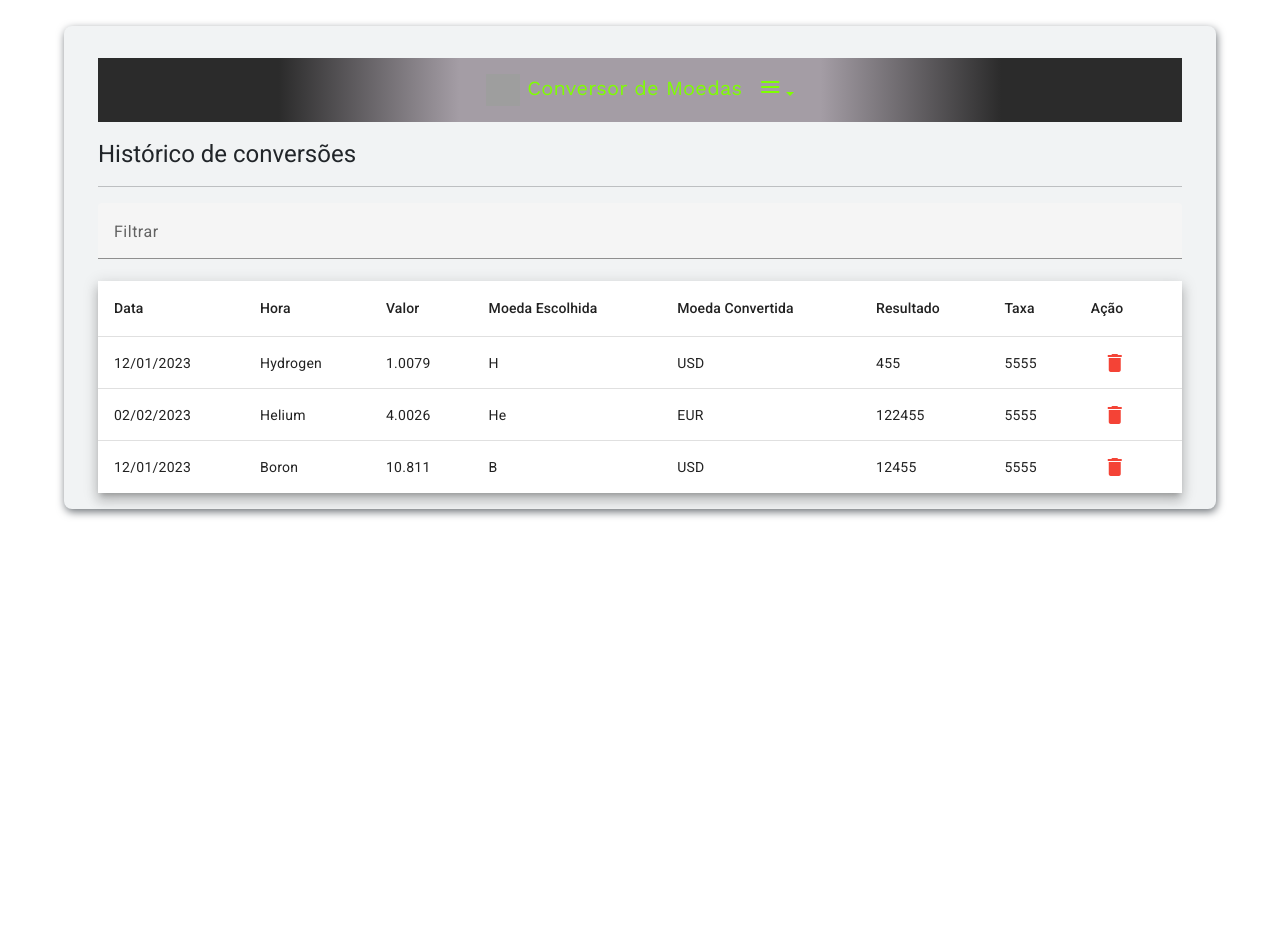
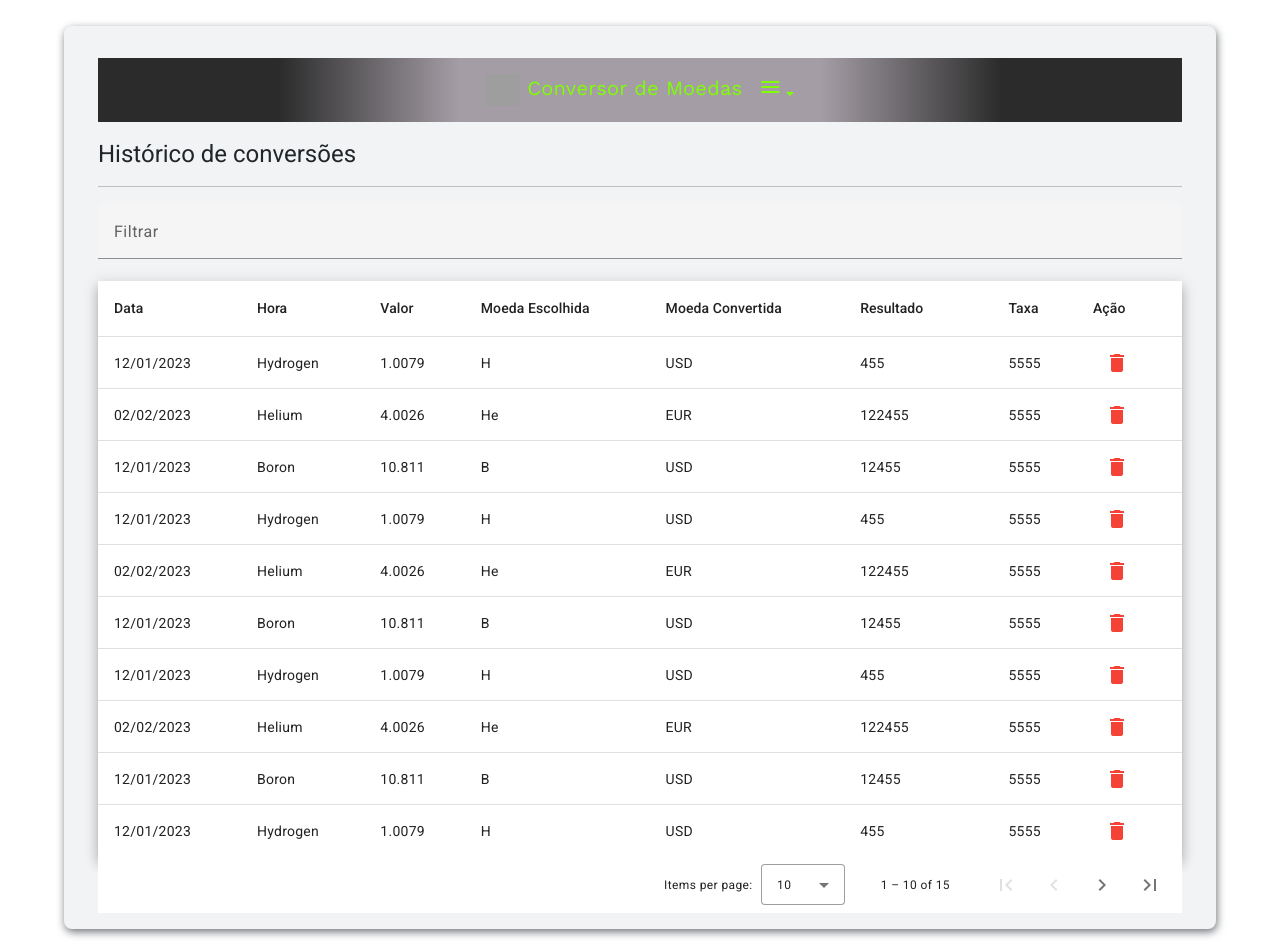
Before and after one commit to DevAugustomelo/Conversor-Moedas-com-Angular, an Angular app in the folder conversor-moedas/: page /historico in a window 1280 px wide. Shown: the top 952 px of the page. Before the commit the page ends 800 px from the top, so only its background shows below. Built offline with nearby package versions, Linux system fonts and the light colour scheme; no server answers; grey boxes are pictures that could not be loaded.

Commit message:
Ordenação no histórico por hora e resultado.

```diff
--- a/conversor-moedas/src/app/componentes/conversor/conversor.component.ts
+++ b/conversor-moedas/src/app/componentes/conversor/conversor.component.ts
@@ -70,7 +70,7 @@ export class ConversorComponent implements OnInit {
                   this.taxa = resp["info"].rate;
 
                   this.service.cotacao(this.moedaPara, 'USD', valor).subscribe(dolar => {
-                    this.valorDolar = dolar["result"];
+                    this.valorDolar = dolar["result"].toFixed(2);
                     // console.log(this.valorDolar);
 
                     getConversao(
--- a/conversor-moedas/src/app/componentes/historico/historico.component.html
+++ b/conversor-moedas/src/app/componentes/historico/historico.component.html
@@ -12,9 +12,9 @@
     <mat-form-field>
         <mat-label>Filtrar</mat-label>
         <input matInput (keyup)="applyFilter($event)" placeholder="Ex. usd" #input>
-      </mat-form-field>
+    </mat-form-field>
 
-      <table mat-table [dataSource]="dataSource" class="mat-elevation-z8">
+      <table mat-table [dataSource]="dataSource" matSort class="mat-elevation-z8">
 
         <!-- Data -->
         <ng-container matColumnDef="data">
@@ -24,7 +24,7 @@
 
         <!-- Hora -->
         <ng-container matColumnDef="hora">
-          <th mat-header-cell *matHeaderCellDef> Hora </th>
+          <th mat-header-cell *matHeaderCellDef mat-sort-header> Hora </th>
           <td mat-cell *matCellDef="let element"> {{element.hora}} </td>
         </ng-container>
 
@@ -48,7 +48,7 @@
 
          <!-- Resultado -->
          <ng-container matColumnDef="resultado">
-            <th mat-header-cell *matHeaderCellDef> Resultado </th>
+            <th mat-header-cell *matHeaderCellDef mat-sort-header> Resultado </th>
             <td mat-cell *matCellDef="let element">
                 <mat-icon *ngIf="element.valorDolar > 10000" matTooltip="Valor Acima de US$ 10,000 atingido" aria-label="icon alerta" class="v-center" style="color: #FFB300" >report</mat-icon>
               {{element.resultado}}
@@ -83,4 +83,14 @@
         </tr>
       </table>
 
+
+      <mat-paginator #paginator
+        [length]="dataSource?.data?.length"
+        [pageIndex]="0"
+        [pageSize]="10"
+        [showFirstLastButtons]="true"
+        [pageSizeOptions]="[5, 10, 20]"
+        aria-label="Select page">
+      </mat-paginator>
+
 </section>
--- a/conversor-moedas/src/app/componentes/historico/historico.component.ts
+++ b/conversor-moedas/src/app/componentes/historico/historico.component.ts
@@ -1,5 +1,8 @@
-import { Component } from '@angular/core';
-import {MatTableDataSource} from '@angular/material/table';
+import { AfterViewInit, Component, ViewChild } from '@angular/core';
+import { MatPaginator } from '@angular/material/paginator';
+import { MatSort, Sort } from '@angular/material/sort';
+import {MatTable, MatTableDataSource} from '@angular/material/table';
+import { Observable, of as observableOf, merge, map } from 'rxjs';
 
 
 
@@ -19,7 +22,18 @@ const CONVERSAO_DADOS: HistoricoMoeda[] = [
   {data: '12/01/2023', hora: 'Hydrogen', valor: '1.0079', moedaEscolhida: 'H', moedaConvertida: 'USD', resultado: '455', valorDolar: '222', taxa: 5555, acao: ''},
   {data: '02/02/2023', hora: 'Helium', valor: '4.0026', moedaEscolhida: 'He', moedaConvertida: 'EUR', resultado: '122455', valorDolar: '222', taxa: 5555, acao: ''},
   {data: '12/01/2023', hora: 'Boron', valor: '10.811', moedaEscolhida: 'B', moedaConvertida: 'USD', resultado: '12455', valorDolar: '222', taxa: 5555, acao: ''},
-
+  {data: '12/01/2023', hora: 'Hydrogen', valor: '1.0079', moedaEscolhida: 'H', moedaConvertida: 'USD', resultado: '455', valorDolar: '222', taxa: 5555, acao: ''},
+  {data: '02/02/2023', hora: 'Helium', valor: '4.0026', moedaEscolhida: 'He', moedaConvertida: 'EUR', resultado: '122455', valorDolar: '222', taxa: 5555, acao: ''},
+  {data: '12/01/2023', hora: 'Boron', valor: '10.811', moedaEscolhida: 'B', moedaConvertida: 'USD', resultado: '12455', valorDolar: '222', taxa: 5555, acao: ''},
+  {data: '12/01/2023', hora: 'Hydrogen', valor: '1.0079', moedaEscolhida: 'H', moedaConvertida: 'USD', resultado: '455', valorDolar: '222', taxa: 5555, acao: ''},
+  {data: '02/02/2023', hora: 'Helium', valor: '4.0026', moedaEscolhida: 'He', moedaConvertida: 'EUR', resultado: '122455', valorDolar: '222', taxa: 5555, acao: ''},
+  {data: '12/01/2023', hora: 'Boron', valor: '10.811', moedaEscolhida: 'B', moedaConvertida: 'USD', resultado: '12455', valorDolar: '222', taxa: 5555, acao: ''},
+  {data: '12/01/2023', hora: 'Hydrogen', valor: '1.0079', moedaEscolhida: 'H', moedaConvertida: 'USD', resultado: '455', valorDolar: '222', taxa: 5555, acao: ''},
+  {data: '02/02/2023', hora: 'Helium', valor: '4.0026', moedaEscolhida: 'He', moedaConvertida: 'EUR', resultado: '122455', valorDolar: '222', taxa: 5555, acao: ''},
+  {data: '12/01/2023', hora: 'Boron', valor: '10.811', moedaEscolhida: 'B', moedaConvertida: 'USD', resultado: '12455', valorDolar: '222', taxa: 5555, acao: ''},
+  {data: '12/01/2023', hora: 'Hydrogen', valor: '1.0079', moedaEscolhida: 'H', moedaConvertida: 'USD', resultado: '455', valorDolar: '222', taxa: 5555, acao: ''},
+  {data: '02/02/2023', hora: 'Helium', valor: '4.0026', moedaEscolhida: 'He', moedaConvertida: 'EUR', resultado: '122455', valorDolar: '222', taxa: 5555, acao: ''},
+  {data: '12/01/2023', hora: 'Boron', valor: '10.811', moedaEscolhida: 'B', moedaConvertida: 'USD', resultado: '12455', valorDolar: '222', taxa: 5555, acao: ''},
 ];
 
 
@@ -28,13 +42,20 @@ const CONVERSAO_DADOS: HistoricoMoeda[] = [
   templateUrl: './historico.component.html',
   styleUrls: ['./historico.component.css']
 })
-export class HistoricoComponent {
+export class HistoricoComponent implements AfterViewInit {
+  @ViewChild(MatPaginator) paginator!: MatPaginator;
+  @ViewChild(MatSort) sort!: MatSort;
+  @ViewChild(MatTable) table!: MatTable<HistoricoMoeda>;
 
-  dolarAlto = 1000
 
+
+  constructor () {
+  }
 
   displayedColumns: string[] = ['data', 'hora', 'valor', 'moedaEscolhida','moedaConvertida', 'resultado', 'taxa', 'acao']
   dataSource = new MatTableDataSource(CONVERSAO_DADOS);
+  data: HistoricoMoeda[] = CONVERSAO_DADOS;
+
 
   applyFilter(event: Event) {
     const filterValue = (event.target as HTMLInputElement).value;
@@ -42,8 +63,61 @@ export class HistoricoComponent {
   }
 
 
+  connect(): Observable<HistoricoMoeda[]> {
+    if (this.paginator && this.sort) {
+      // Combine everything that affects the rendered data into one update
+      // stream for the data-table to consume.
+      return merge(observableOf(this.data), this.paginator.page, this.sort.sortChange)
+        .pipe(map(() => {
+          return this.getPagedData(this.getSortData([...this.data ]));
+        }));
+    } else {
+      throw Error('Please set the paginator and sort on the data source before connecting.');
+    }
+  }
+
+  private getPagedData(data: HistoricoMoeda[]): HistoricoMoeda[] {
+    if (this.paginator) {
+      const startIndex = this.paginator.pageIndex * this.paginator.pageSize;
+      return data.splice(startIndex, this.paginator.pageSize);
+    } else {
+      return data;
+    }
+  }
+
+
+  private getSortData(data: HistoricoMoeda[]): HistoricoMoeda[] {
+    if (!this.sort || !this.sort.active || this.sort.direction === '') {
+      return data;
+    }
+
+    return data.sort((a, b) => {
+      const isAsc = this.sort?.direction === 'asc';
+      switch (this.sort?.active) {
+        case 'hora': return compare(a.hora, b.hora, isAsc);
+        case 'resultado': return compare(+a.resultado, +b.resultado, isAsc);
+        default: return 0;
+      }
+    });
+  }
+
+
+
+  ngAfterViewInit(): void {
+    this.dataSource.sort = this.sort;
+    this.dataSource.paginator = this.paginator;
+    this.table.dataSource = this.dataSource;
+  }
 
 }
+
+function compare(a: number | string, b: number | string, isAsc: boolean) {
+  return (a < b ? -1 : 1) * (isAsc ? 1 : -1);
+}
+
+
+
+
 
 export function getNewDateBr () {
   const data = new Date().getDate().toString().padStart(2,'0') + "/" +
--- a/conversor-moedas/src/app/componentes/tabela/tabela-datasource.ts
+++ b/conversor-moedas/src/app/componentes/tabela/tabela-datasource.ts
@@ -5,15 +5,13 @@ import { map } from 'rxjs/operators';
 import { Observable, of as observableOf, merge } from 'rxjs';
 import { MoedasList } from '../moedasList';
 import { listarMoedas } from 'src/app/services/cotacao.service';
-import {MatTableDataSource} from '@angular/material/table';
+import {MatTableDataSource, MatTableDataSourcePaginator} from '@angular/material/table';
 
 
 
 
 
-let MOEDAS_TABLE: MoedasList[] = []
-
-MOEDAS_TABLE = listarMoedas()
+let MOEDAS_TABLE: MoedasList[] = listarMoedas()
 
 
 
@@ -34,6 +32,7 @@ export class TabelaDataSource extends DataSource<MoedasList> {
   data: MoedasList[] = MOEDAS_TABLE;
   paginator: MatPaginator | undefined;
   sort: MatSort | undefined;
+  dataSource = new MatTableDataSource(MOEDAS_TABLE)
 
   constructor() {
     super();
--- a/conversor-moedas/src/app/componentes/tabela/tabela.component.css
+++ b/conversor-moedas/src/app/componentes/tabela/tabela.component.css
@@ -9,3 +9,8 @@
 
 
 }
+
+.mat-mdc-form-field {
+  font-size: 14px;
+  width: 100%;
+}
--- a/conversor-moedas/src/app/componentes/tabela/tabela.component.html
+++ b/conversor-moedas/src/app/componentes/tabela/tabela.component.html
@@ -5,6 +5,12 @@
 
 
 <div class="tabela mat-elevation-z8" >
+
+  <mat-form-field>
+    <mat-label>Filtrar</mat-label>
+    <input matInput (keyup)="applyFilter($event)" placeholder="Ex. usd" #input>
+  </mat-form-field>
+
   <table mat-table class="full-width-table" matSort aria-label="Elements">
     <!-- Id Column -->
     <ng-container matColumnDef="cod">
@@ -26,7 +32,8 @@
       [length]="dataSource?.data?.length"
       [pageIndex]="0"
       [pageSize]="10"
-      [pageSizeOptions]="[5, 10, 20]"
+      [pageSizeOptions]="[5, 10, 20, 50]"
+      [showFirstLastButtons]="true"
       aria-label="Select page">
   </mat-paginator>
 </div>
--- a/conversor-moedas/src/app/componentes/tabela/tabela.component.ts
+++ b/conversor-moedas/src/app/componentes/tabela/tabela.component.ts
@@ -1,7 +1,7 @@
 import { AfterViewInit, Component, ViewChild } from '@angular/core';
 import { MatPaginator } from '@angular/material/paginator';
 import { MatSort } from '@angular/material/sort';
-import { MatTable } from '@angular/material/table';
+import { MatTable, MatTableDataSource } from '@angular/material/table';
 import { MoedasList } from '../moedasList';
 import { TabelaDataSource } from './tabela-datasource';
 
@@ -14,14 +14,20 @@ export class TabelaComponent implements AfterViewInit {
   @ViewChild(MatPaginator) paginator!: MatPaginator;
   @ViewChild(MatSort) sort!: MatSort;
   @ViewChild(MatTable) table!: MatTable<MoedasList>;
-  dataSource: TabelaDataSource ;
+  dataSource = new TabelaDataSource().dataSource ;
 
   /** Columns displayed in the table. Columns IDs can be added, removed, or reordered. */
   displayedColumns = ['cod', 'desc'];
 
   constructor() {
-    this.dataSource = new TabelaDataSource();
+    this.dataSource = new TabelaDataSource().dataSource;
   }
+
+  applyFilter(event: Event) {
+    const filterValue = (event.target as HTMLInputElement).value;
+    this.dataSource.filter = filterValue.trim().toLowerCase();
+  }
+
 
   ngAfterViewInit(): void {
     this.dataSource.sort = this.sort;
```
